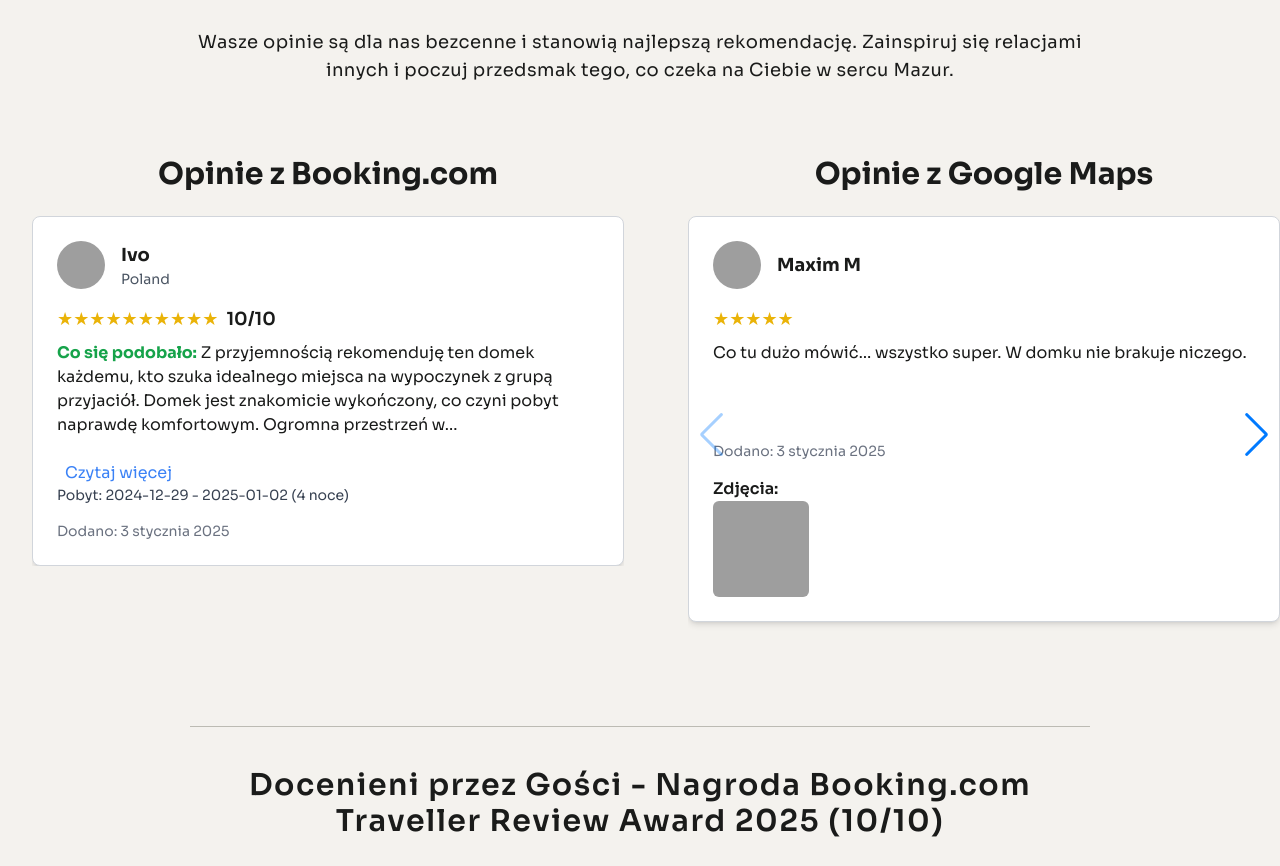
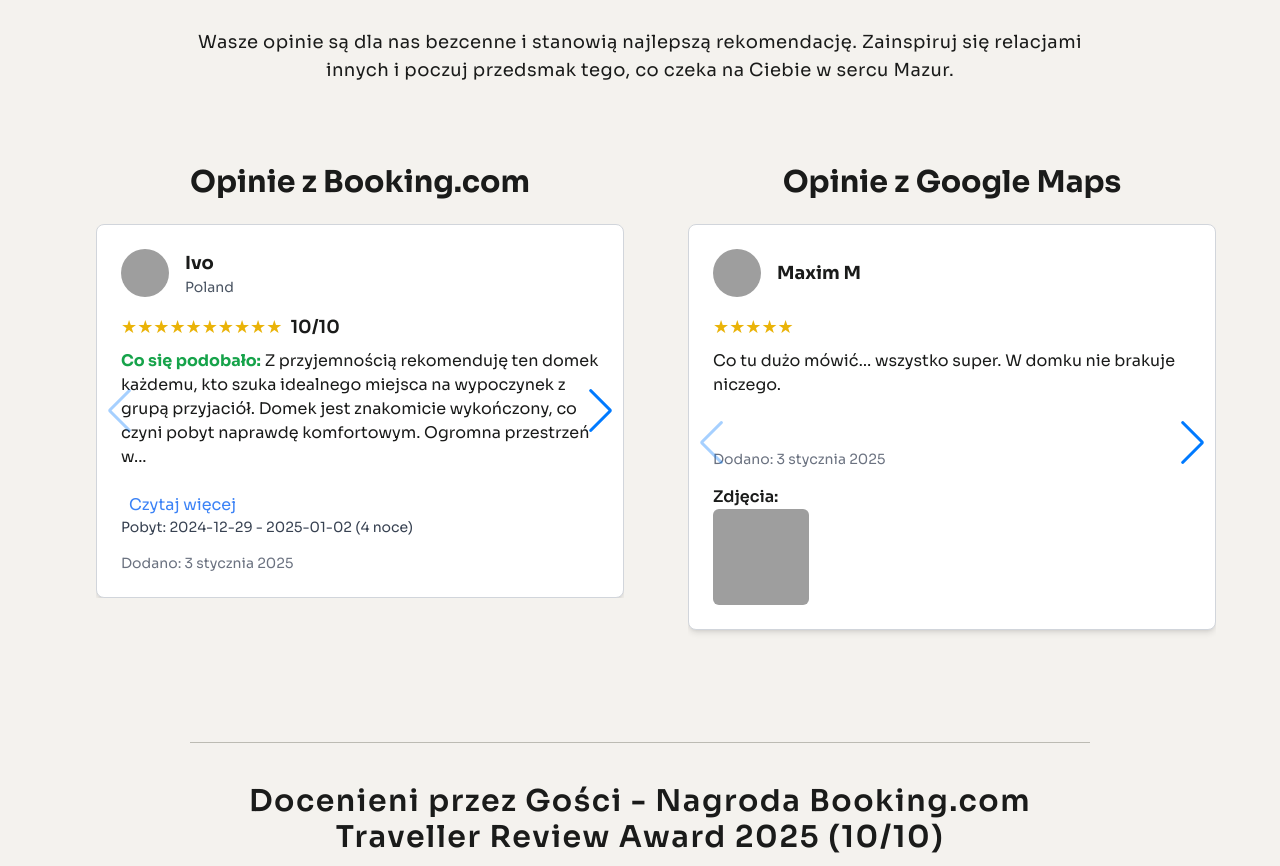
Before and after one commit to jakubking98/jezioro, a Next.js app: page /opinie-nagrody in a window 1280 px wide. Shown: the part 980-1846 px from the top of the page. Built offline with nearby package versions, Linux system fonts and the light colour scheme; grey boxes are pictures that could not be loaded.

Commit message:
add padding in rewiew box

```diff
--- a/src/app/opinie-nagrody/page.tsx
+++ b/src/app/opinie-nagrody/page.tsx
@@ -26,7 +26,7 @@ export default function page() {
       <div className="flex w-full flex-col  items-center  bg-BodyC">
         <div className="max-w-[1650px] flex flex-col items-center  w-full">
           <Opinie />
-          <div className="flex flex-col md:flex-row w-full gap-8 p-4">
+          <div className="flex flex-col md:flex-row w-full gap-8 px-20 py-6">
             <div className="w-full md:w-1/2">
               <DisplayBookingReviews
                 reviewsData={reviewsData as ReviewData[]}
--- a/src/components/opinie/formatReview.tsx
+++ b/src/components/opinie/formatReview.tsx
@@ -205,6 +205,8 @@ const DisplayBookingReviews = ({ reviewsData }: DisplayBookingReviewsProps) => {
         modules={[Navigation]}
         spaceBetween={20}
         slidesPerView={1}
+        navigation={true}
+        pagination={{ clickable: true }}
         autoHeight={true}
         breakpoints={{
           640: {
```
